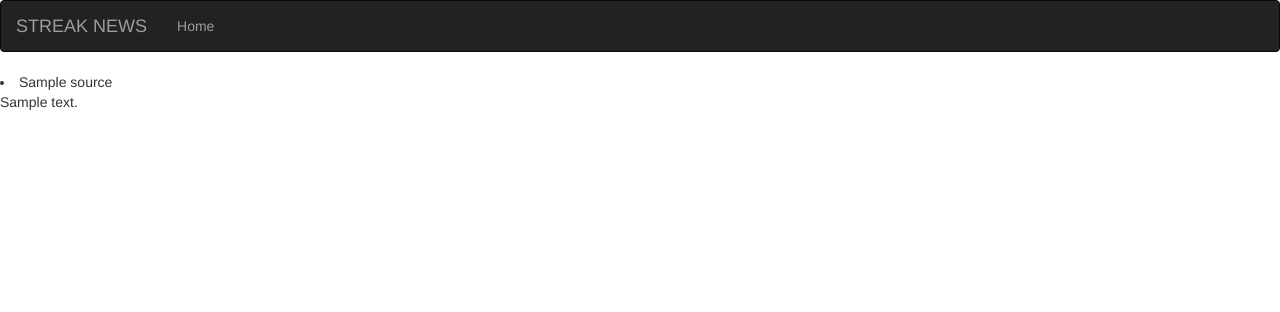
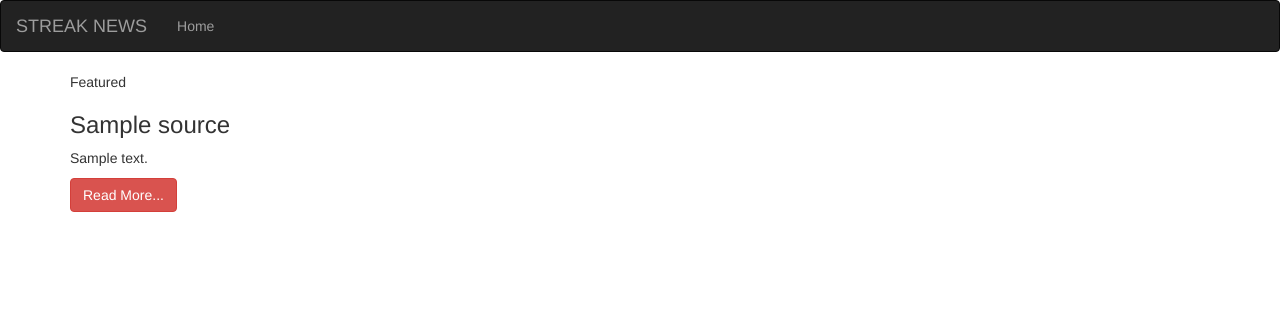
Before and after one commit to charles-okunzo/streak_news, a Flask app: template app/templates/index.html in a window 1280 px wide. Shown: the top 312 px of the page. Run offline with Flask 2, Linux system fonts and the light colour scheme; the template is opened without the code that fills it: most values are stand-ins (such as "Sample title", 1, 10 or a date in 2020); some libraries are stand-ins or nearby versions.

Commit message:
style:add card in macros.html

```diff
--- a/app/request.py
+++ b/app/request.py
@@ -47,7 +47,7 @@ def process_results(response_list):
     description = response.get('description')
     url = response.get('url')
 
-    if id:
+    if response.get('language') == 'en':
       news_source_obj = News_Source(id, name, description, url)
 
       news_source_results.append(news_source_obj)
--- a/app/templates/index.html
+++ b/app/templates/index.html
@@ -1,11 +1,21 @@
 {% extends 'base.html' %}
+{% import 'macros.html' as macro %}
+
+{% block styles %}
+  {{super()}}
+  <link rel="stylesheet" href="{{url_for('static', filename='css/style.css')}}">
+{% endblock %}
 
 
 {% block content %}
 
-  {% for source in sources %}
-   <li> {{source.name}}</li>
-   <p>{{source.description}}</p>
-  {% endfor %}
+  <div class="container">
+
+    <div class="row">
+
+        {{macro.showNewsSources(sources)}}
+
+    </div>
+  </div>
 
 {% endblock %}
--- /dev/null
+++ b/app/templates/macros.html
@@ -0,0 +1,18 @@
+{% macro showNewsSources(sources) %}
+
+{% for source in sources %}
+  <div class="col-md-4">
+    <div class="card bg-dark">
+      <div class="card-header">
+        Featured
+      </div>
+      <div class="card-body">
+        <h3 class="card-title">{{source.name}}</h3>
+        <p class="card-text">{{source.description}}</p>
+        <a href="#" class="btn btn-danger">Read More...</a>
+      </div>
+    </div>
+  </div>
+  {% endfor %}
+
+{% endmacro %}
```
Also changed, not shown: app/static/css/style.css (added).
